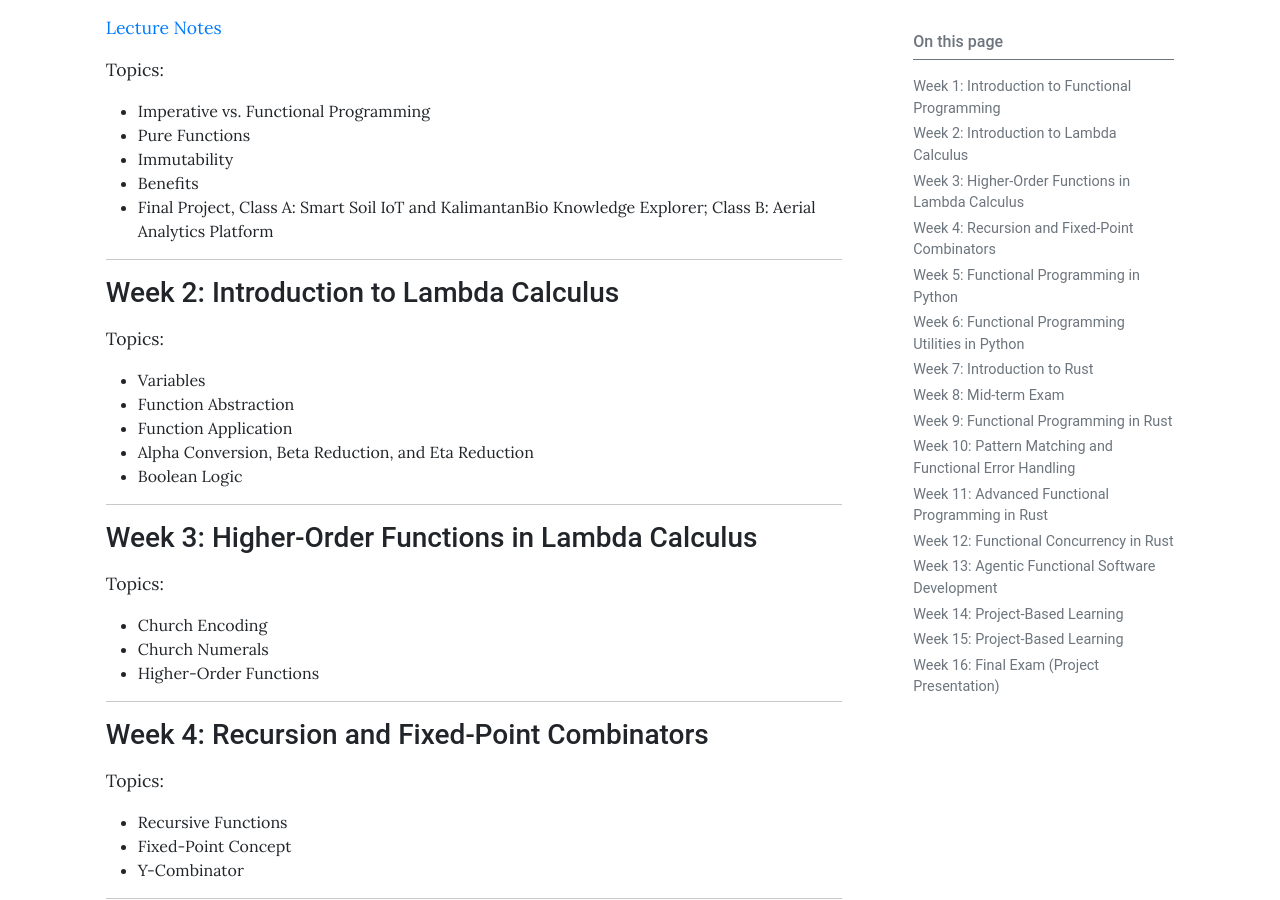
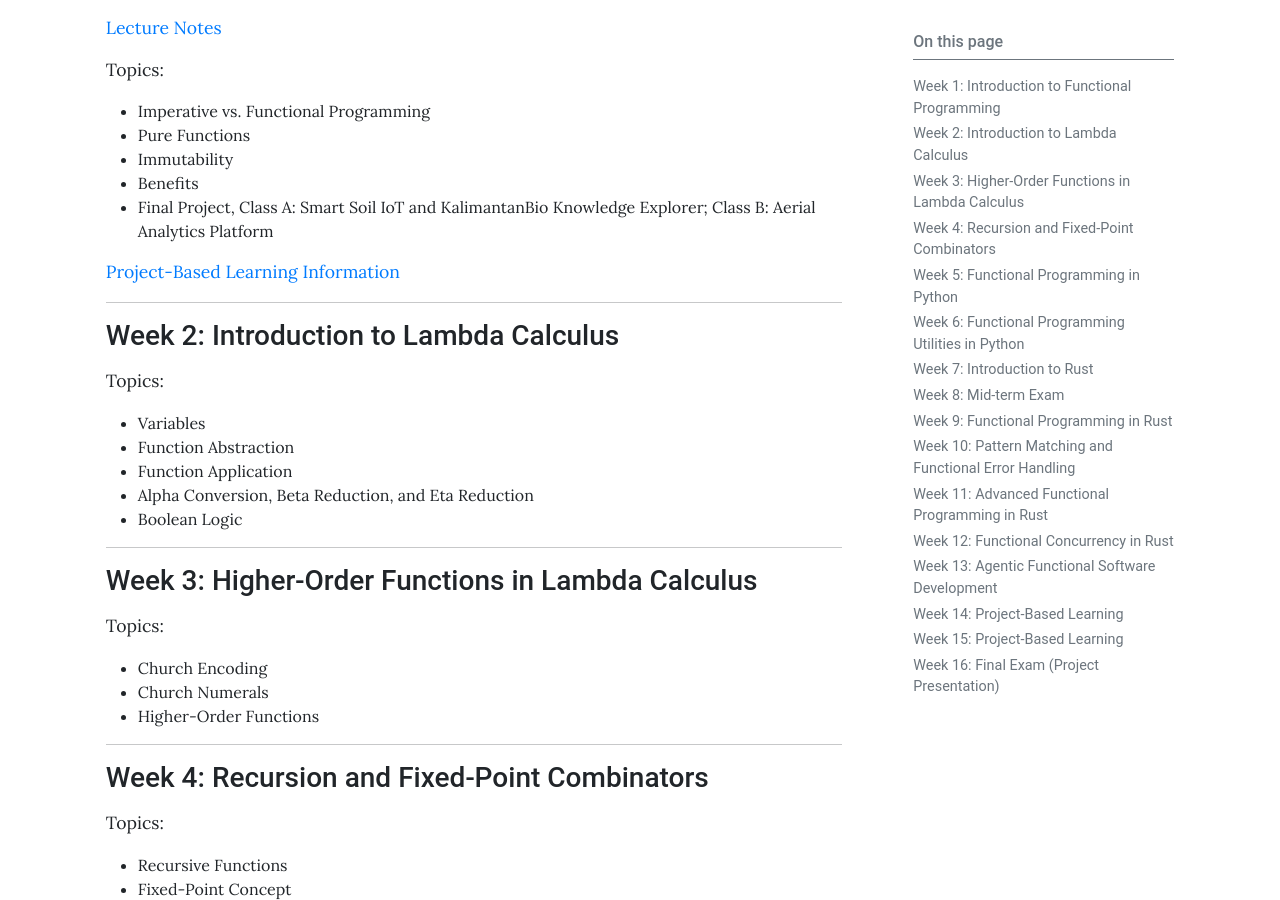
Before and after one commit to gusti-alfarisy/gusti-alfarisy.github.io, a Jekyll site: the page built from pages/mk/fungsional2026.md, in a window 1280 px wide and 900 px high, scrolled down 368 px. Built offline with Jekyll 4.4.1, drawn with Linux system fonts in a browser that asks for light colours.

Commit message:
update fp 2026

```diff
--- a/pages/mk/fungsional2026.md
+++ b/pages/mk/fungsional2026.md
@@ -16,6 +16,8 @@ Topics:
 - Immutability
 - Benefits
 - Final Project, Class A: Smart Soil IoT and KalimantanBio Knowledge Explorer; Class B: Aerial Analytics Platform
+
+[Project-Based Learning Information](https://gusti-alfarisy.github.io/blog/2026/pbl-fp-2026/)
 
 ---
 
```
